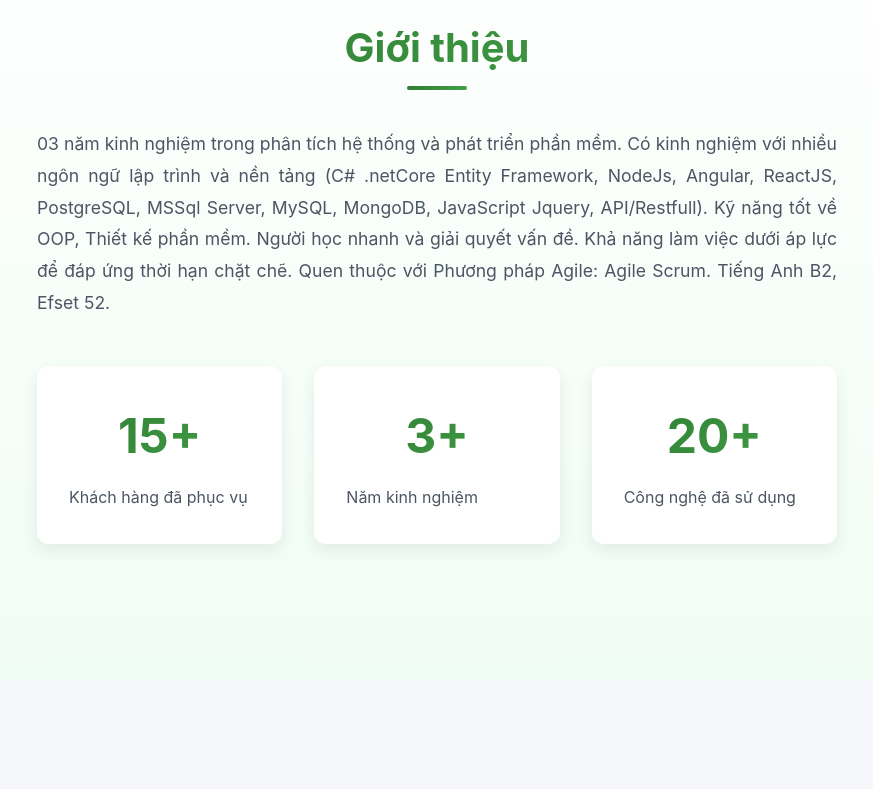
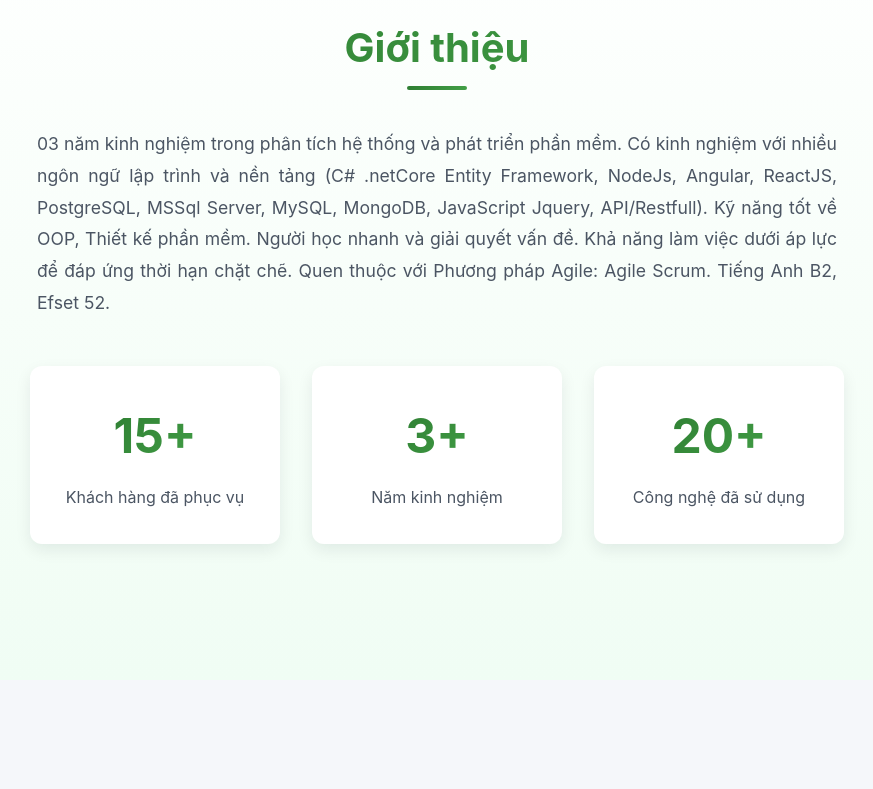
Before and after one commit to thanhtuanlk11/Portfolio, a React (Vite) app: page / in a window 1280 px wide. Shown: the part 920-1709 px from the top of the page, without its empty margins (203-1076 px from the left). Built offline with nearby package versions, Linux system fonts and the light colour scheme.

Commit message:
Fix: Center align content in About and Contact sections, ensure stats cards stay on one row

```diff
--- a/src/js/components/Contact.jsx
+++ b/src/js/components/Contact.jsx
@@ -56,7 +56,7 @@ const Contact = () => {
         </svg>
       ),
       label: t('contact.labels.address'),
-      value: '115/11, đường 11, khu phố 34, phường Thủ Đức, Thành phố Hồ Chí Minh',
+      value: 'Phường Thủ Đức, Thành phố Hồ Chí Minh',
       link: '#'
     },
     {
--- a/src/styles/components/About.scss
+++ b/src/styles/components/About.scss
@@ -7,18 +7,30 @@
 .about-content {
   max-width: 800px;
   margin: 0 auto;
+  display: flex;
+  flex-direction: column;
+  align-items: center;
+
+  @include mobile {
+    align-items: stretch;
+  }
 }
 
 .about-text {
+  width: 100%;
+  text-align: center;
+
   p {
     font-size: 1.1rem;
     color: $text-secondary;
     margin-bottom: 1.5rem;
     line-height: 1.8;
     text-align: justify;
+    max-width: 100%;
 
     @media (max-width: 1024px) {
       font-size: 1rem;
+      text-align: left;
     }
 
     @include mobile {
@@ -31,33 +43,46 @@
 }
 
 .about-stats {
-  display: grid;
-  grid-template-columns: repeat(3, 1fr);
+  display: flex;
+  justify-content: center;
+  align-items: center;
   gap: $spacing-xl;
   margin-top: $spacing-2xl;
+  width: 100%;
+  flex-wrap: nowrap;
 
   @media (max-width: 768px) {
-    grid-template-columns: repeat(2, 1fr);
     gap: $spacing-md;
     margin-top: $spacing-xl;
+    flex-wrap: wrap;
   }
 
   @media (max-width: 480px) {
-    grid-template-columns: 1fr;
+    flex-direction: column;
     gap: $spacing-md;
+    flex-wrap: nowrap;
   }
 }
 
 .stat-item {
   text-align: center;
   padding: $spacing-xl;
+  flex: 0 0 auto;
+  width: 250px;
+  display: flex;
+  flex-direction: column;
+  align-items: center;
+  justify-content: center;
 
   @media (max-width: 768px) {
     padding: $spacing-lg;
+    width: 200px;
   }
 
   @media (max-width: 480px) {
     padding: $spacing-md;
+    width: 100%;
+    max-width: 300px;
   }
 
   h3 {
@@ -65,6 +90,7 @@
     font-weight: 700;
     @include gradient-text;
     margin-bottom: 0.5rem;
+    text-align: center;
 
     @media (max-width: 1024px) {
       font-size: 2.5rem;
@@ -83,6 +109,8 @@
     color: $text-secondary;
     font-size: 1rem;
     margin: 0;
+    text-align: center;
+    width: 100%;
 
     @include mobile {
       font-size: 0.9rem;
--- a/src/styles/components/Contact.scss
+++ b/src/styles/components/Contact.scss
@@ -22,11 +22,21 @@
 }
 
 .contact-info {
+  display: flex;
+  flex-direction: column;
+  align-items: center;
+  width: 100%;
+
+  @include mobile {
+    align-items: center;
+  }
+
   h3 {
     font-size: 2rem;
     font-weight: 700;
     margin-bottom: $spacing-md;
     color: $text-primary;
+    text-align: center;
 
     @include mobile {
       font-size: 1.5rem;
@@ -39,12 +49,15 @@
     color: $text-secondary;
     margin-bottom: $spacing-xl;
     line-height: 1.8;
+    text-align: center;
+    max-width: 500px;
 
     @include mobile {
       font-size: 0.95rem;
       margin-bottom: $spacing-lg;
       line-height: 1.6;
       text-align: center;
+      max-width: 100%;
     }
   }
 }
@@ -53,6 +66,8 @@
   display: flex;
   flex-direction: column;
   gap: $spacing-lg;
+  align-items: center;
+  width: 100%;
 
   @include mobile {
     align-items: center;
@@ -71,10 +86,13 @@
   color: inherit;
   transition: transform $transition-base, box-shadow $transition-base;
   width: 100%;
+  max-width: 400px;
 
   @include mobile {
-    justify-content: center;
+    flex-direction: column;
     text-align: center;
+    gap: $spacing-sm;
+    max-width: 100%;
   }
 
   &:hover {
```
